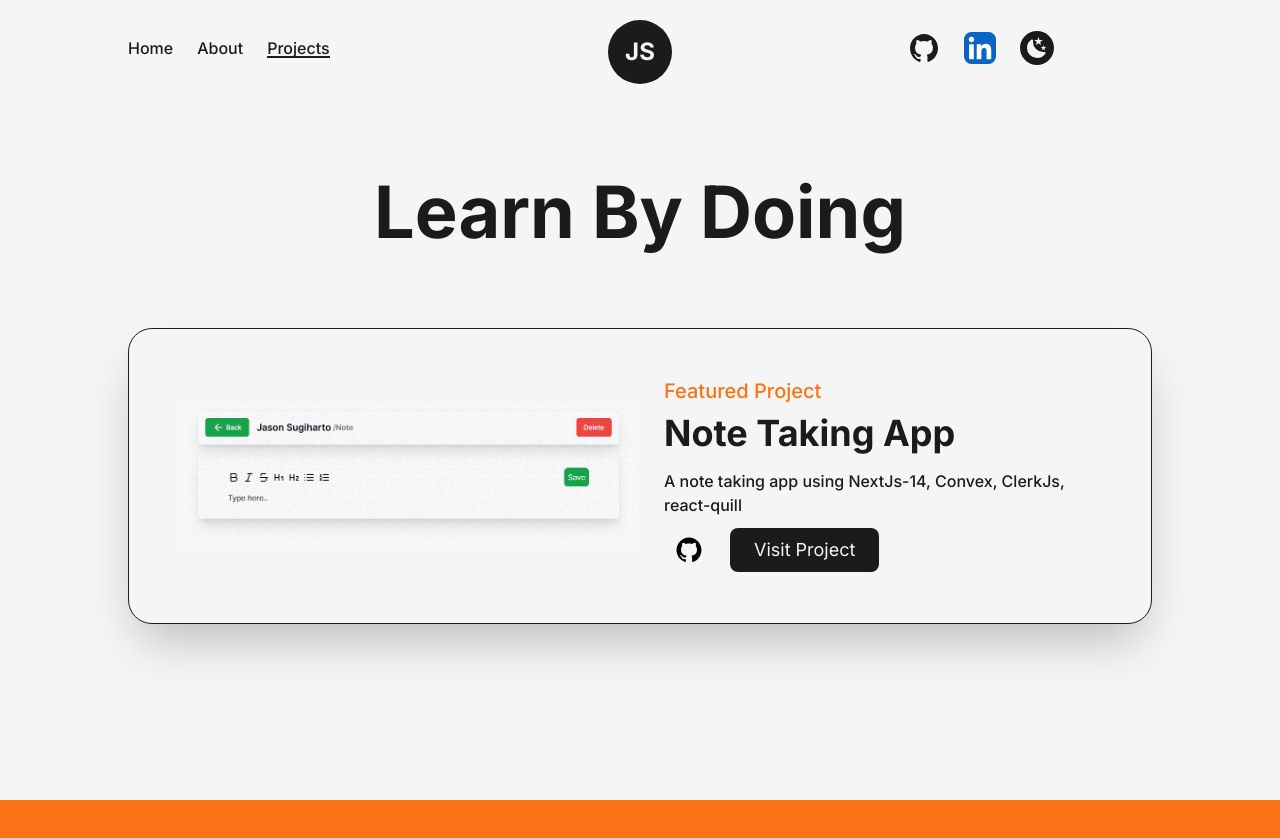
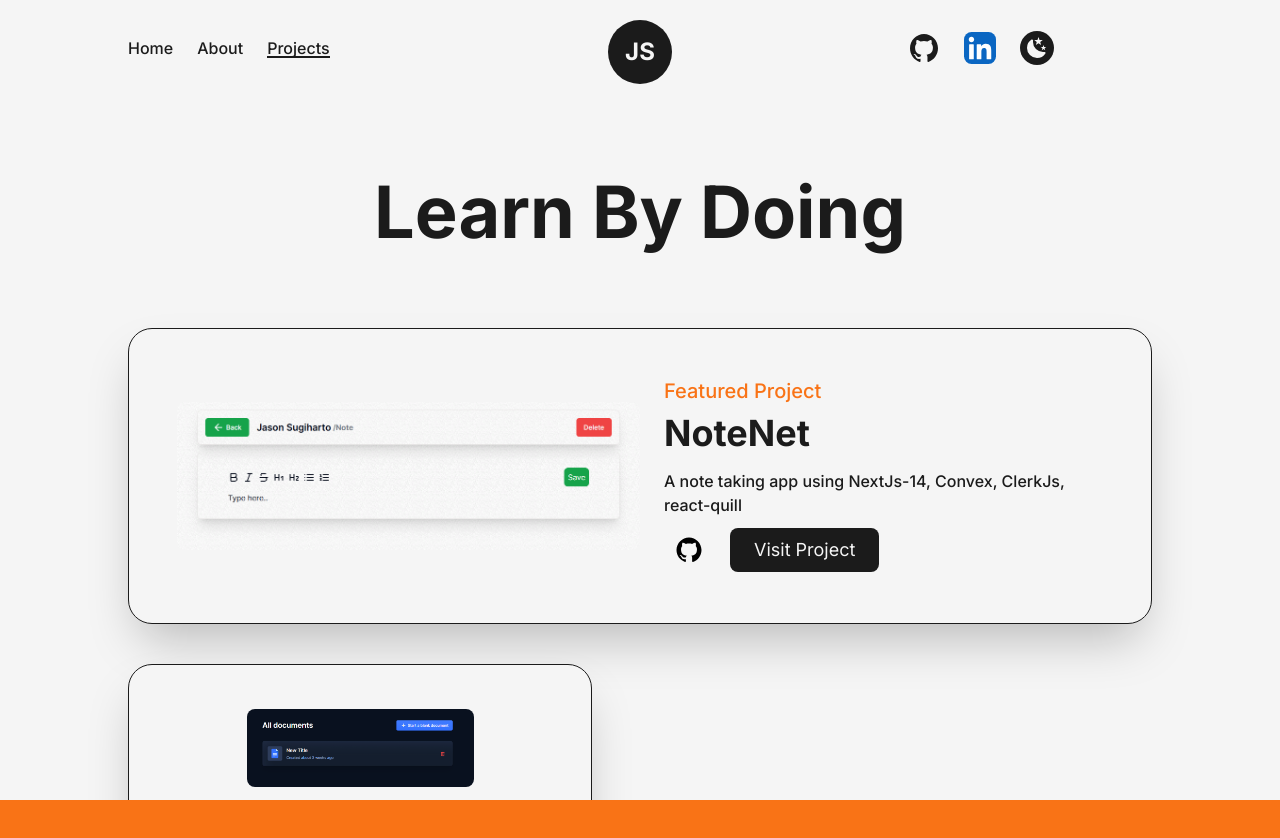
Before and after one commit to Jell13/Js-Portfolio, a Next.js app: page /projects in a window 1280 px wide. Shown: the top 838 px of the page. Before the commit the page ends 800 px from the top, so only its background shows below. Built offline with nearby package versions, Linux system fonts and the light colour scheme.

Commit message:
added a new project in the project section

```diff
--- a/app/projects/page.jsx
+++ b/app/projects/page.jsx
@@ -6,6 +6,7 @@ import Link from 'next/link'
 import Image from 'next/image'
 import profile from '../../public/profile.png'
 import notenet from '../../public/notenet.png'
+import livedocs from '../../public/livedocs.png'
 
 const FeaturedProject = ({type, title, summary, img, link, github}) => {
   return (
@@ -33,6 +34,32 @@ const FeaturedProject = ({type, title, summary, img, link, github}) => {
   )
 }
 
+const NormalProject = ({title, img, link, github,summary}) => {
+  return(
+    <article className='w-full min-w-screen-lg p-1 flex flex-col items-center justify-between rounded-3xl border border-solid border-dark bg-light shadow-2xl'>
+      <Link className='md:w-1/2 cursor-pointer overflow-hidden rounded-lg mt-10' href={link} target="_blank">
+        <Image src={img} alt={title} className='w-full'/>
+      </Link>
+
+      <div className='w-full flex flex-col items-start justify-between pl-6'>
+
+        <Link href={link} target="_blank" className='hover:underline underline-offset-2'>
+          <h2 className='my-2 w-full text-left text-4xl font-bold text-dark'>{title}</h2>
+        </Link>
+        <p className='my-2 font-medium text-dark '>{summary}</p>
+        <motion.div initial={{opacity: 0}} animate={{opacity: 1, transition: {delay: 0.6, duration: 0.4, ease: "easeInOut"}}} className='flex justify-center items-center'>
+          <SocialIcon url={github}
+            bgColor='transparent'
+            fgColor='black'
+
+            />
+          <Link className='ml-4 rounded-lg bg-dark text-light p-2  px-6 text-lg hover:bg-light hover:text-dark duration-500' href="https://notenet.vercel.app/">Visit Project</Link>
+        </motion.div>
+      </div>
+    </article>
+  )
+}
+
 const Projects = () => {
   return (
     <>
@@ -43,9 +70,15 @@ const Projects = () => {
             </div>
             <div className='grid mt-20 w-[80vw] gap-24'>
               <div className=''>
-                <FeaturedProject title="Note Taking App" type="Featured Project" link="/" summary="A note taking app using
+                <FeaturedProject title="NoteNet" type="Featured Project" link="https://notenet.vercel.app/" summary="A note taking app using
                 NextJs-14, Convex, ClerkJs, react-quill" github="https://github.com/Jell13/notenet" img={notenet}/>
               </div>
+            </div>
+            <div className='w-[80vw] mt-10 grid grid-cols-2 gap-24'>
+              <NormalProject title="LiveDocs" type="" link="https://livedocs-delta.vercel.app/" github="https://github.com/Jell13/livedocs" img={livedocs}/>
+              {/* <div className='w-full p-12 bg-white text-black rounded-3xl'>
+                Project 2
+              </div> */}
             </div>
           </div>
         </div>
```
Also changed, not shown: public/..png (added), public/livedocs.png (added).
